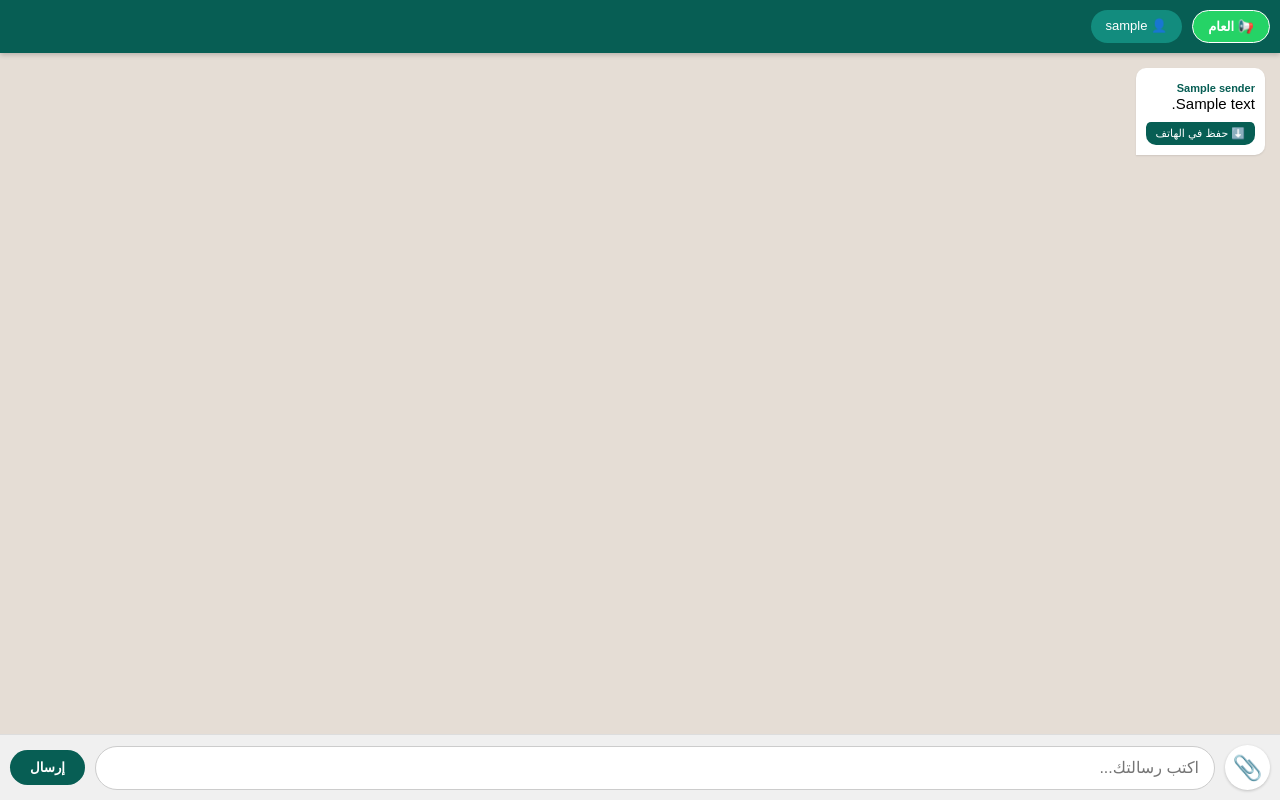
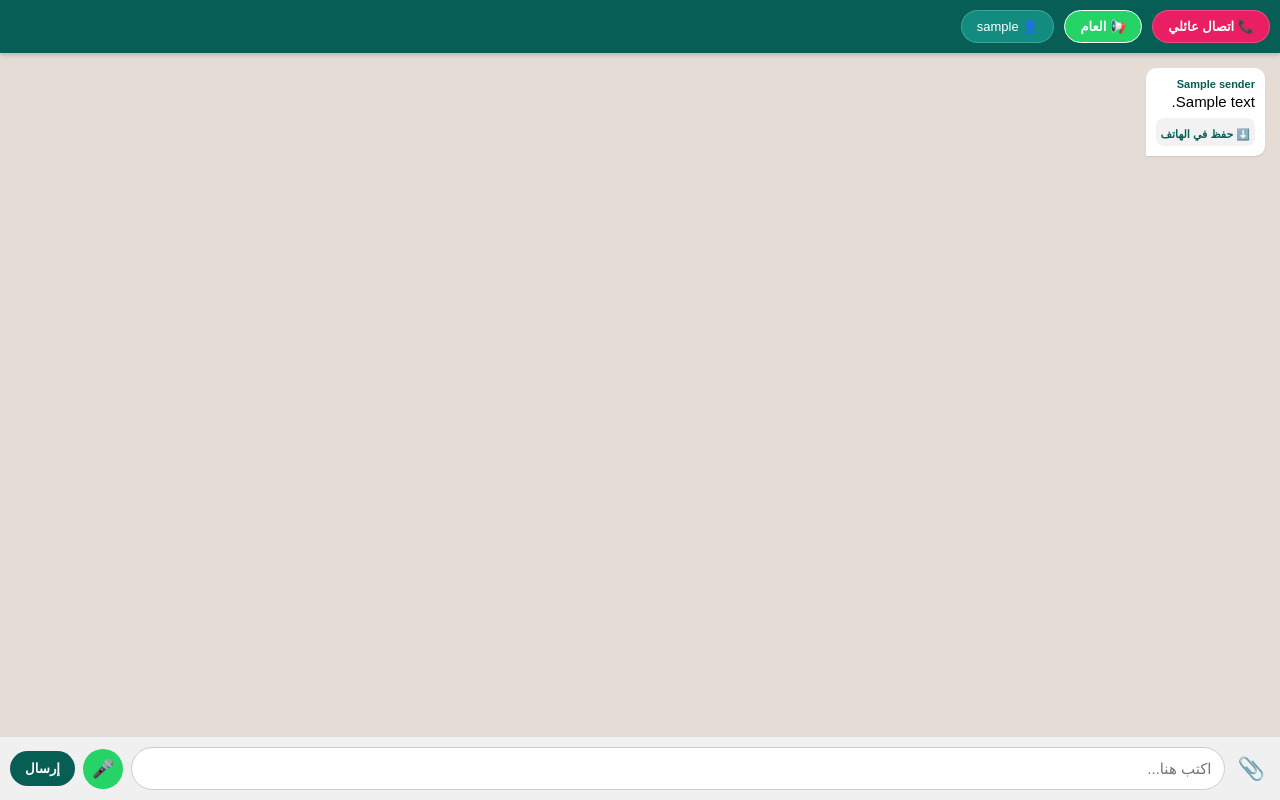
Before and after one commit to mhndmkhtar74-png/mobile-chat-app, a Flask app: page / in a window 1280 px wide. Run offline with Flask 3, Linux system fonts and the light colour scheme; the visitor is signed in with stand-in values (Sample User, id 1); a database or web service that is not in the repository returns one stand-in record (values such as "Sample title"); some libraries are stand-ins or nearby versions.

Commit message:
Enhance chat UI and functionality

```diff
--- a/templates/chat.html
+++ b/templates/chat.html
@@ -6,50 +6,46 @@
     <title>دردشة بيت مختار</title>
     <style>
         body { font-family: sans-serif; background-color: #e5ddd5; margin: 0; display: flex; flex-direction: column; height: 100vh; }
-        .family-bar { background: #075e54; color: white; padding: 10px; overflow-x: auto; display: flex; gap: 10px; box-shadow: 0 2px 5px rgba(0,0,0,0.2); }
-        .family-member { background: #128c7e; padding: 8px 15px; border-radius: 20px; text-decoration: none; color: white; font-size: 13px; flex-shrink: 0; }
+
+        /* شريط العائلة العلوي */
+        .family-bar { background: #075e54; color: white; padding: 10px; overflow-x: auto; display: flex; gap: 10px; box-shadow: 0 2px 5px rgba(0,0,0,0.2); position: sticky; top: 0; z-index: 100; }
+        .family-member { background: #128c7e; padding: 8px 15px; border-radius: 20px; text-decoration: none; color: white; font-size: 13px; flex-shrink: 0; border: 1px solid rgba(255,255,255,0.2); }
         .family-member.active { background: #25d366; font-weight: bold; border: 1px solid white; }
+        .call-btn { background: #e91e63 !important; font-weight: bold; }
 
-        .chat-container { flex: 1; overflow-y: auto; padding: 15px; display: flex; flex-direction: column; gap: 10px; }
-        .message { max-width: 85%; padding: 10px; border-radius: 10px; position: relative; font-size: 15px; box-shadow: 0 1px 2px rgba(0,0,0,0.1); }
+        /* منطقة الرسائل */
+        .chat-container { flex: 1; overflow-y: auto; padding: 15px; display: flex; flex-direction: column; gap: 10px; padding-bottom: 80px; }
+        .message { max-width: 85%; padding: 10px; border-radius: 10px; font-size: 15px; box-shadow: 0 1px 2px rgba(0,0,0,0.1); position: relative; }
         .sent { align-self: flex-end; background-color: #dcf8c6; border-bottom-right-radius: 0; }
         .received { align-self: flex-start; background-color: #ffffff; border-bottom-left-radius: 0; }
 
-        .media-box { margin-top: 5px; border-radius: 10px; overflow: hidden; }
-        .media-box img, .media-box video { max-width: 100%; border-radius: 8px; display: block; }
-        .download-btn { display: inline-block; background: #075e54; color: white; padding: 5px 10px; border-radius: 5px; text-decoration: none; font-size: 11px; margin-top: 5px; }
+        .sender-name { font-weight: bold; font-size: 11px; color: #075e54; margin-bottom: 3px; display: block; }
 
-        /* منطقة الإدخال الجديدة والمحسنة */
-        .input-area { background: #f0f0f0; padding: 10px; display: flex; gap: 10px; align-items: center; border-top: 1px solid #ddd; position: sticky; bottom: 0; }
+        .media-box { margin-top: 8px; border-radius: 8px; overflow: hidden; background: #0000000d; padding: 5px; }
+        .media-box img, .media-box video { max-width: 100%; border-radius: 5px; display: block; }
+        .download-btn { display: block; text-align: center; color: #075e54; font-size: 11px; text-decoration: none; margin-top: 5px; font-weight: bold; }
 
-        /* تصميم زر المرفقات */
-        .file-label {
-            background: #ffffff;
-            color: #075e54;
-            width: 45px;
-            height: 45px;
-            display: flex;
-            align-items: center;
-            justify-content: center;
-            border-radius: 50%;
-            font-size: 24px;
-            cursor: pointer;
-            box-shadow: 0 1px 3px rgba(0,0,0,0.2);
-        }
+        /* منطقة الإدخال السفلية */
+        .input-area { background: #f0f0f0; padding: 10px; display: flex; gap: 8px; align-items: center; border-top: 1px solid #ddd; position: fixed; bottom: 0; width: 100%; box-sizing: border-box; }
+        .file-label { font-size: 22px; cursor: pointer; color: #075e54; padding: 5px; }
+        input[type="text"] { flex: 1; padding: 12px; border: 1px solid #ccc; border-radius: 25px; outline: none; font-size: 15px; }
+        .action-btn { background: #075e54; color: white; border: none; padding: 10px 15px; border-radius: 25px; font-weight: bold; cursor: pointer; }
+        .mic-btn { background: #25d366; border-radius: 50%; width: 40px; height: 40px; display: flex; align-items: center; justify-content: center; font-size: 18px; color: white; border: none; }
 
-        input[type="text"] { flex: 1; padding: 12px 15px; border: 1px solid #ccc; border-radius: 25px; outline: none; font-size: 16px; }
-        button { background: #075e54; color: white; border: none; padding: 10px 20px; border-radius: 25px; font-weight: bold; cursor: pointer; }
-
-        /* علامة عند اختيار ملف */
-        #file-chosen { font-size: 10px; color: #075e54; position: absolute; bottom: 55px; right: 15px; background: #fff; padding: 2px 5px; border-radius: 5px; display: none; }
+        #file-info { position: absolute; bottom: 65px; background: #25d366; color: white; font-size: 12px; padding: 5px 15px; border-radius: 15px; right: 10px; display: none; }
     </style>
 </head>
 <body>
 
     <div class="family-bar">
+        <a href="https://meet.jit.si/FamilyMukhtarRoom2026" target="_blank" class="family-member call-btn">📞 اتصال عائلي</a>
+
         <a href="/" class="family-member {% if not recipient %}active{% endif %}">📢 العام</a>
+
         {% for user in users %}
-        <a href="/private/{{ user.username }}" class="family-member {% if recipient == user.username %}active{% endif %}">👤 {{ user.username }}</a>
+        <a href="/private/{{ user.username }}" class="family-member {% if recipient == user.username %}active{% endif %}">
+            👤 {{ user.username }}
+        </a>
         {% endfor %}
     </div>
 
@@ -57,7 +53,7 @@
         {% for msg in messages %}
         <div class="message {% if msg.sender == current_user.username %}sent{% else %}received{% endif %}">
             {% if not recipient and msg.sender != current_user.username %}
-                <span style="font-weight: bold; font-size: 11px; color: #075e54;">{{ msg.sender }}</span><br>
+                <span class="sender-name">{{ msg.sender }}</span>
             {% endif %}
 
             <div class="msg-content">{{ msg.content }}</div>
@@ -67,7 +63,9 @@
                 {% if msg.file_type == 'image' %}
                     <img src="{{ msg.file_url }}" loading="lazy">
                 {% elif msg.file_type == 'video' %}
-                    <video controls preload="metadata"><source src="{{ msg.file_url }}"></video>
+                    <video controls preload="metadata" style="width:100%"><source src="{{ msg.file_url }}"></video>
+                {% elif msg.file_type == 'audio' %}
+                    <audio controls style="width:100%"><source src="{{ msg.file_url }}"></audio>
                 {% endif %}
                 <a href="{{ msg.file_url }}" download class="download-btn">⬇️ حفظ في الهاتف</a>
             </div>
@@ -76,26 +74,68 @@
         {% endfor %}
     </div>
 
-    <div id="file-chosen">تم اختيار ملف ✅</div>
+    <div id="file-info">ملف جاهز للإرسال ✅</div>
 
-    <form class="input-area" action="/send" method="POST" enctype="multipart/form-data">
+    <form class="input-area" action="/send" method="POST" enctype="multipart/form-data" id="chatForm">
         <input type="hidden" name="chat_type" value="{% if recipient %}private{% else %}public{% endif %}">
         <input type="hidden" name="receiver" value="{{ recipient if recipient else 'Group' }}">
 
-        <label for="file-input" class="file-label" title="إرفاق صورة أو فيديو">📎</label>
-        <input id="file-input" type="file" name="file" style="display:none;" accept="image/*,video/*,audio/*" onchange="showChosen()">
+        <label for="file-input" class="file-label">📎</label>
+        <input id="file-input" type="file" name="file" style="display:none;" onchange="showStatus()">
 
-        <input type="text" name="content" placeholder="اكتب رسالتك..." autocomplete="off">
-        <button type="submit">إرسال</button>
+        <input type="text" name="content" placeholder="اكتب هنا..." id="msgText">
+
+        <button type="button" class="mic-btn" id="micBtn">🎤</button>
+
+        <button type="submit" class="action-btn">إرسال</button>
     </form>
 
     <script>
-        var chatBox = document.getElementById("chatBox");
+        // نزول الشات للأسفل
+        const chatBox = document.getElementById("chatBox");
         chatBox.scrollTop = chatBox.scrollHeight;
 
-        function showChosen() {
-            document.getElementById('file-chosen').style.display = 'block';
+        function showStatus() {
+            document.getElementById('file-info').style.display = 'block';
         }
+
+        // كود تسجيل الصوت المبسط
+        let mediaRecorder;
+        let audioChunks = [];
+        const micBtn = document.getElementById('micBtn');
+
+        micBtn.onclick = async () => {
+            if (!mediaRecorder || mediaRecorder.state === "inactive") {
+                try {
+                    const stream = await navigator.mediaDevices.getUserMedia({ audio: true });
+                    mediaRecorder = new MediaRecorder(stream);
+                    mediaRecorder.start();
+                    audioChunks = [];
+                    micBtn.innerHTML = "🛑";
+                    micBtn.style.background = "red";
+
+                    mediaRecorder.ondataavailable = e => audioChunks.push(e.data);
+
+                    mediaRecorder.onstop = () => {
+                        const audioBlob = new Blob(audioChunks, { type: 'audio/mp3' });
+                        const file = new File([audioBlob], "voice_note_" + Date.now() + ".mp3", { type: "audio/mp3" });
+
+                        let dataTransfer = new DataTransfer();
+                        dataTransfer.items.add(file);
+                        document.getElementById('file-input').files = dataTransfer.files;
+
+                        showStatus();
+                        micBtn.innerHTML = "🎤";
+                        micBtn.style.background = "#25d366";
+                        alert("تم تسجيل الصوت! اضغط على 'إرسال' الآن.");
+                    };
+                } catch (err) {
+                    alert("يرجى السماح للمتصفح بالوصول للميكروفون.");
+                }
+            } else {
+                mediaRecorder.stop();
+            }
+        };
     </script>
 </body>
 </html>
```
